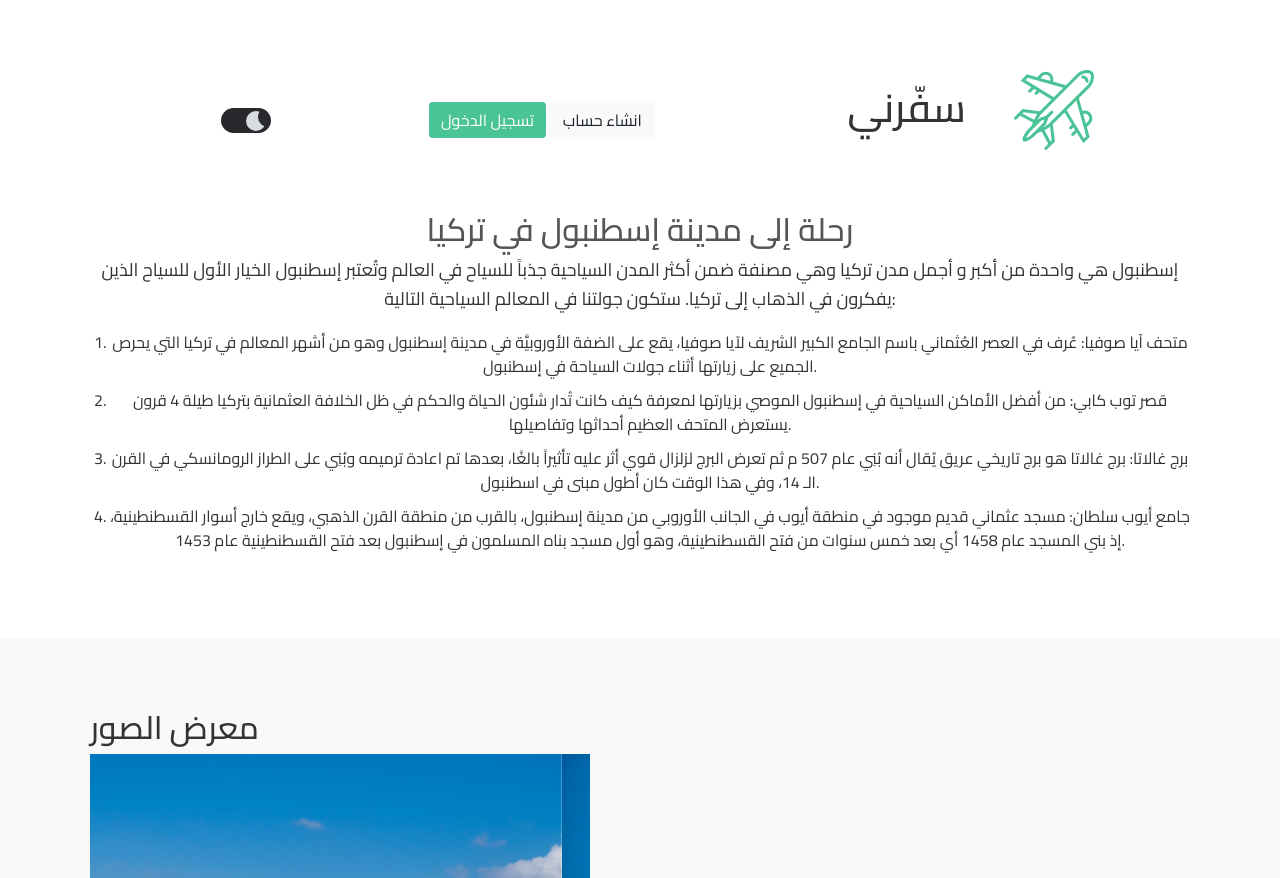
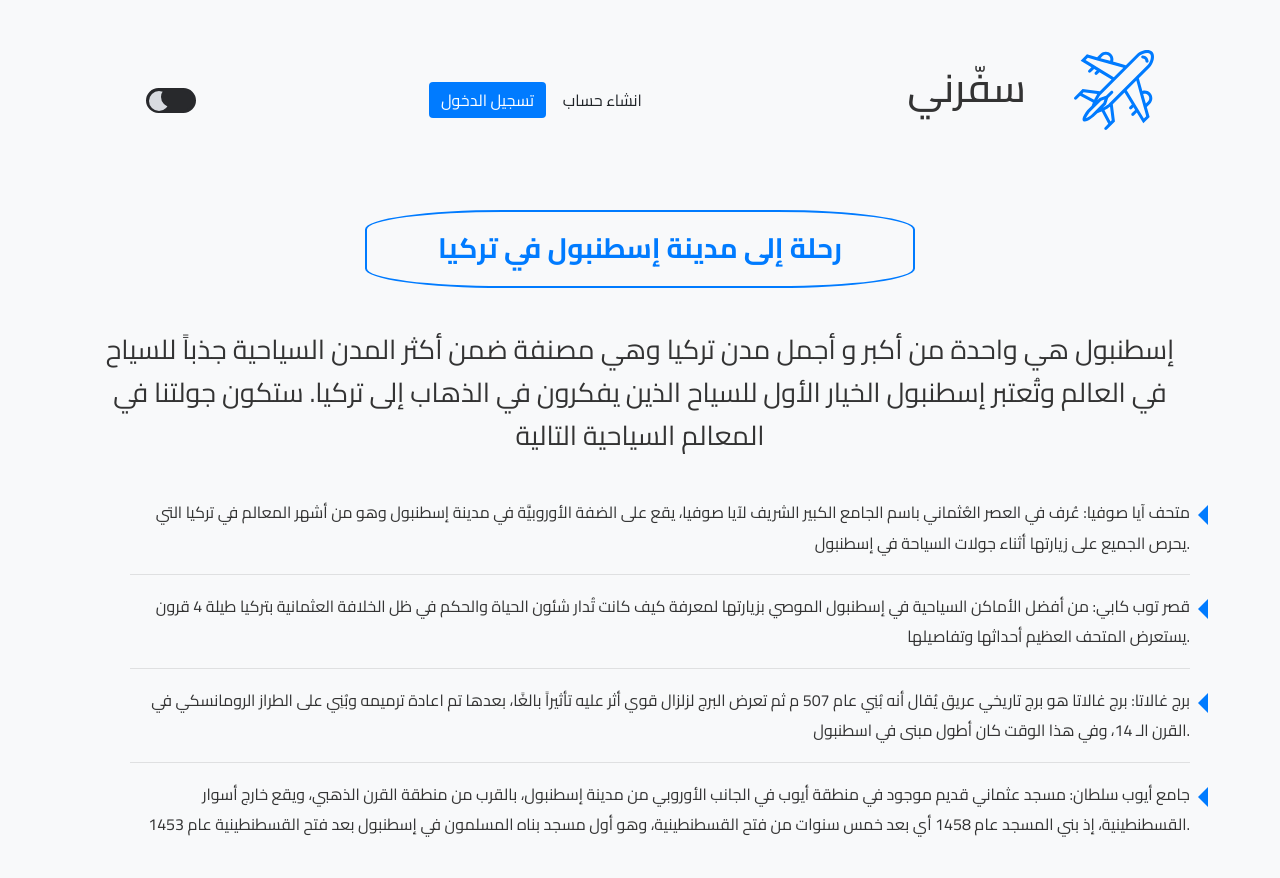
Before and after one commit to amen-ramadan/saffrny, a website built with webpack: page src/the-tourist-tour-2.html in a window 1280 px wide. Shown: the top 878 px of the page. Built offline with nearby package versions, Linux system fonts and the light colour scheme.

Commit message:
depug def variables

```diff
--- a/src/scss/_variables.scss
+++ b/src/scss/_variables.scss
@@ -1,7 +1,7 @@
 // متغيرات الألوان
 $primary-color: #4ac396; // index.html
 $secondary-color: #6c757d; // لون ثانوي
-
+$radius: 25%;
 
 // responsive
 @mixin breakpoint($point) {
--- a/src/scss/buttonDarkMode.scss
+++ b/src/scss/buttonDarkMode.scss
@@ -3,6 +3,9 @@
 .dark-mode {
   background-color: #222;
   color: #fff;
+  hr {
+    border-top: 1px solid wheat;
+  }
 }
 
 
--- a/src/scss/style.scss
+++ b/src/scss/style.scss
@@ -176,15 +176,8 @@ p {
 ////////////////////////////////////////////////////
 
 
-.tour-description {
-  padding: 50px 0;
-  background-color: #fff;
-  text-align: center;
-}
-
 .tour-gallery {
   padding: 50px 0;
-  background-color: #f8f9fa;
 }
 
 .gallery-item img {
@@ -194,6 +187,8 @@ p {
 }
 
 .gallery-item img:hover {
+  cursor: pointer;
+  box-shadow: 0 0 10px rgba(0, 0, 0, 0.3);
   transform: scale(1.1);
   transition: transform 0.3s ease-in-out;
 }
--- a/src/scss/the-tourist-tour-2.scss
+++ b/src/scss/the-tourist-tour-2.scss
@@ -1,8 +1,66 @@
+.the-tourist-tour-2 {
+  margin-top: 50px;
+  $primary-color: #007bff;
 
+  header {
+    .main-icon {
+      fill: $primary-color;
+    }
 
-.carousel {
-  width: 500px;
-  height: 330px;
+    .btn-primary-1 {
+      background-color: $primary-color;
+
+      &:hover {
+        background-color: darken($primary-color, 10%);
+      }
+    }
+  }
+
+  .tour-title {
+    color: $primary-color;
+    font-size: 28px;
+    font-weight: bold;
+    position: relative;
+    padding: 20px;
+    width: 50%;
+    margin: 0 auto 30px;
+    border: 2px solid $primary-color;
+    border-radius: $radius;
+  }
+
+  .tour-content {
+    margin: 40px 0;
+    font-size: 27px;
+  }
+
+  .ordered-list {
+    text-align: right;
+    li {
+      list-style: none;
+      position: relative;
+      font-size: 16px;
+      line-height: 1.9;
+
+      &::before {
+        content: "";
+        border: 10px solid;
+        border-color: transparent $primary-color transparent transparent;
+        position: absolute;
+        display: block;
+        top: 8px;
+        right: -18px;
+      }
+    }
+  }
+  .gallery-title {
+    text-align: center;
+    color: $primary-color;
+  }
+  .custom-carousel {
+    margin: 40px auto;
+    width: 500px;
+    height: 330px;
+  }
 }
 
 .gallery-small-images {
@@ -11,21 +69,3 @@
     // height: 275px;
   }
 }
-
-
-.tour-title {
-  color: #555; /* لون عنوان القسم */
-}
-
-.tour-content {
-  line-height: 1.6;
-}
-
-.ordered-list {
-  list-style-type: decimal;
-  padding-left: 20px;
-}
-
-.ordered-list li {
-  margin-bottom: 10px;
-}
--- a/src/the-tourist-tour-2.html
+++ b/src/the-tourist-tour-2.html
@@ -10,11 +10,7 @@
   </style>
 </head>
 
-<body>
-
-  <!-- قسم العنوان والشرح -->
-  <section class="tour-description">
-    <div class="container">
+<body class="the-tourist-tour-2">
 
   <header class="d-flex align-items-center justify-content-around flex-wrap">
 
@@ -45,14 +41,19 @@
 
   </header>
 
-
+  <!-- قسم العنوان والشرح -->
+  <section class="tour-description text-center">
+    <div class="container">
 
     <h2 class="tour-title">رحلة إلى مدينة إسطنبول في تركيا</h2>
-    <p class="tour-content">إسطنبول هي واحدة من أكبر و أجمل مدن تركيا وهي مصنفة ضمن أكثر المدن السياحية جذباً للسياح في العالم وتُعتبر إسطنبول الخيار الأول للسياح الذين يفكرون في الذهاب إلى تركيا. ستكون جولتنا في المعالم السياحية التالية:</p>
+    <p class="tour-content">إسطنبول هي واحدة من أكبر و أجمل مدن تركيا وهي مصنفة ضمن أكثر المدن السياحية جذباً للسياح في العالم وتُعتبر إسطنبول الخيار الأول للسياح الذين يفكرون في الذهاب إلى تركيا. ستكون جولتنا في المعالم السياحية التالية</p>
     <ol class="ordered-list">
       <li>متحف آيا صوفيا: عُرف في العصر العُثماني باسم الجامع الكبير الشريف لآيا صوفيا، يقع على الضفة الأوروبيَّة في مدينة إسطنبول وهو من أشهر المعالم في تركيا التي يحرص الجميع على زيارتها أثناء جولات السياحة في إسطنبول.</li>
+      <hr>
       <li>قصر توب كابي: من أفضل الأماكن السياحية في إسطنبول الموصي بزيارتها لمعرفة كيف كانت تُدار شئون الحياة والحكم في ظل الخلافة العثمانية بتركيا طيلة 4 قرون يستعرض المتحف العظيم أحداثها وتفاصيلها.</li>
+      <hr>
       <li>برج غالاتا: برج غالاتا هو برج تاريخي عريق يُقال أنه بُنِي عام 507 م ثم تعرض البرج لزلزال قوي أثر عليه تأثيراً بالغًا، بعدها تم اعادة ترميمه وبُنِي على الطراز الرومانسكي في القرن الـ 14، وفي هذا الوقت كان أطول مبنى في اسطنبول.</li>
+      <hr>
       <li>جامع أيوب سلطان: مسجد عثماني قديم موجود في منطقة أيوب في الجانب الأوروبي من مدينة إسطنبول، بالقرب من منطقة القرن الذهبي، ويقع خارج أسوار القسطنطينية، إذ بني المسجد عام 1458 أي بعد خمس سنوات من فتح القسطنطينية، وهو أول مسجد بناه المسلمون في إسطنبول بعد فتح القسطنطينية عام 1453.</li>
     </ol>
     </div>
@@ -61,8 +62,8 @@
   <!-- قسم المعرض الصوري -->
   <section class="tour-gallery">
     <div class="container">
-      <h2>معرض الصور</h2>
-      <div id="carouselExampleControls" class="carousel slide" data-ride="carousel">
+      <h2 class="gallery-title">معرض الصور</h2>
+      <div id="carouselExampleControls" class="carousel slide custom-carousel" data-ride="carousel">
         <div class="carousel-inner">
           <div class="carousel-item active">
             <img src="./images/t1.avif" class="d-block w-100" alt="صورة 1" onclick="enlargeImage(this)">
```
Also changed, not shown: build/css/style.css, build/hot/hot-update.js, build/the-tourist-tour-2.html, 1 other file. Lines whose indentation alone changed are shown as unchanged.
